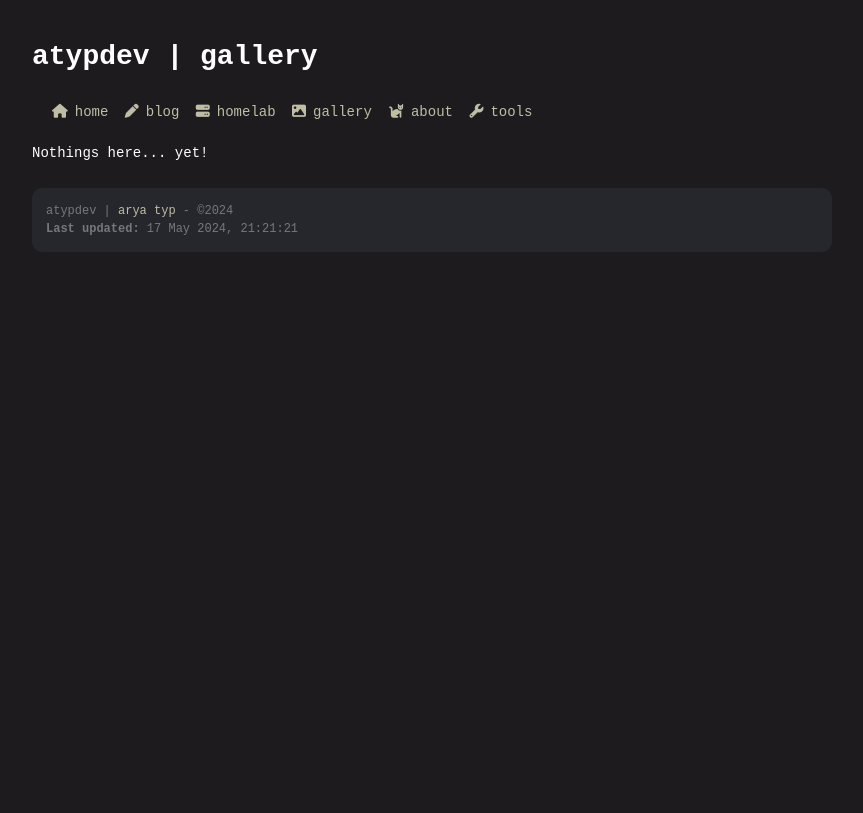
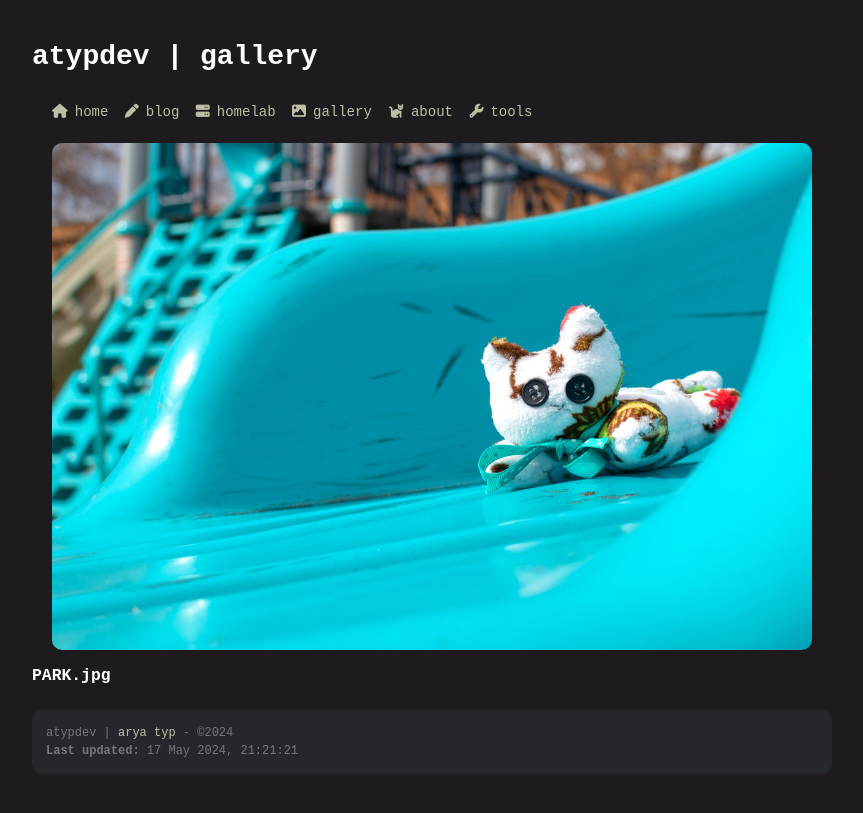
Before and after one commit to atypdev/personalsite, a Jekyll site: the page built from gallery.html, in a window 1280 px wide. Shown: the top 813 px of the page, without its empty margins (208-1071 px from the left). Built offline with Jekyll 4.4.1, drawn with Linux system fonts in a browser that asks for light colours.

Commit message:
chore: Refactor gallery.html for improved image loading

```diff
--- a/_includes/gallery.html
+++ b/_includes/gallery.html
@@ -1,7 +1,8 @@
-{% for image in page.images %}
+{% for image in site.static_files %}
+  {% if image.path contains '/assets/images' %}
     <div class="gallery-item">
-      <img src="{{ image.image }}" alt="{{ image.title }}">
-      <h3>{{ image.title }}</h3>
-      <p>{{ image.description }}</p>
+      <img src="{{ site.baseurl }}{{ image.path }}" alt="{{ image.name }}">
+      <h3>{{ image.name }}</h3>
     </div>
+  {% endif %}
 {% endfor %}
--- a/gallery.html
+++ b/gallery.html
@@ -3,4 +3,3 @@ title: gallery
 layout: page
 ---
 {% include gallery.html %}
-Nothings here... yet!
```
Also changed, not shown: assets/images/PARK.jpg (added), 7 other files.
